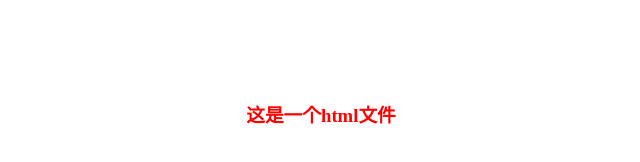
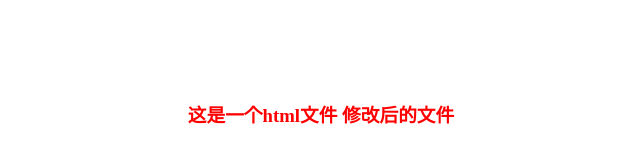
Before and after one commit to Nirvana0101/momo.com, a plain HTML site: page index.html in a window 1280 px wide. Shown: the whole page, without its empty margins (319-959 px from the left). Drawn offline with Linux system fonts and the light colour scheme.

Commit message:
yichixing

```diff
--- a/index.html
+++ b/index.html
@@ -6,6 +6,6 @@
     <link rel="stylesheet" type="text/css" href="style.css">
 </head>
 <body>
-    <h3>这是一个html文件</h3>
+    <h3>这是一个html文件 修改后的文件</h3>
 </body>
 </html>
```
